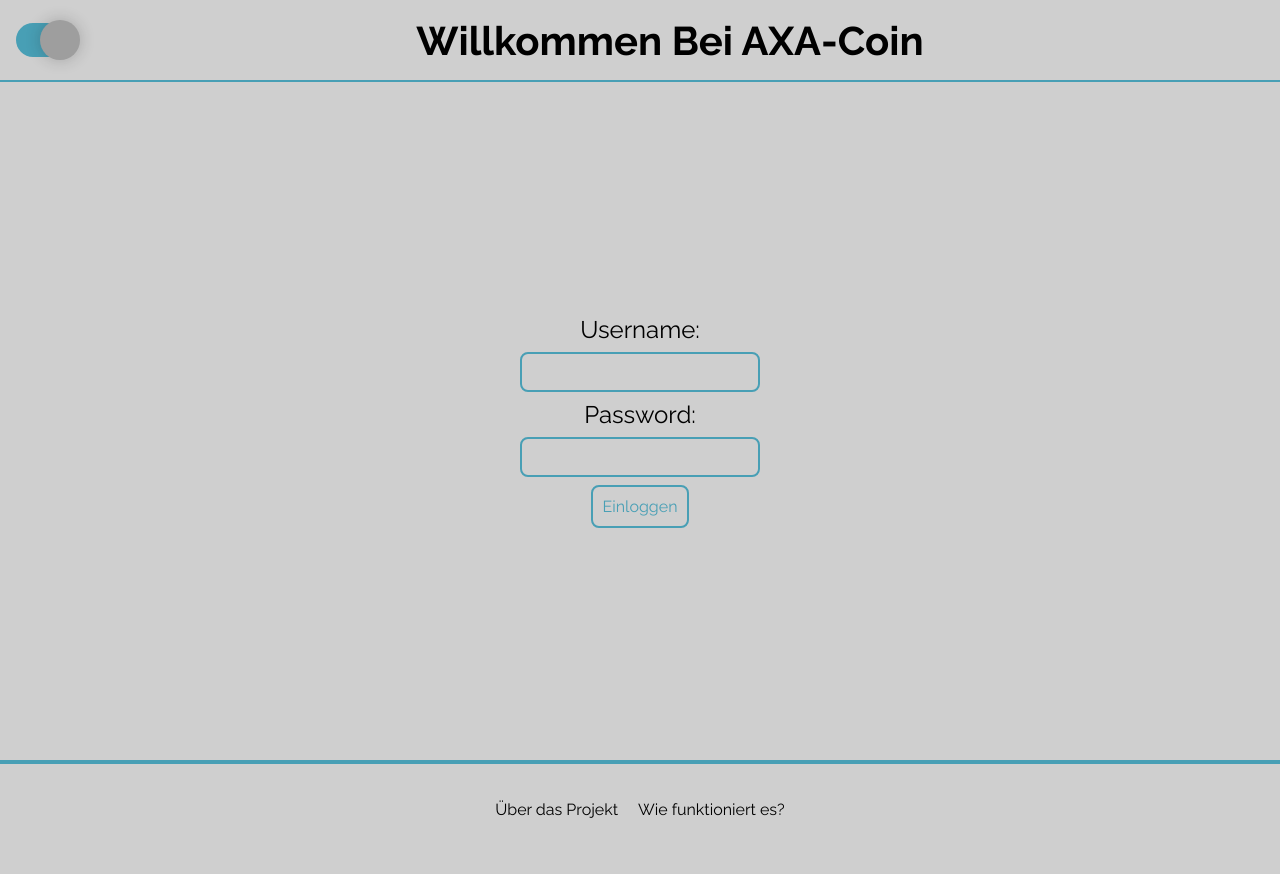
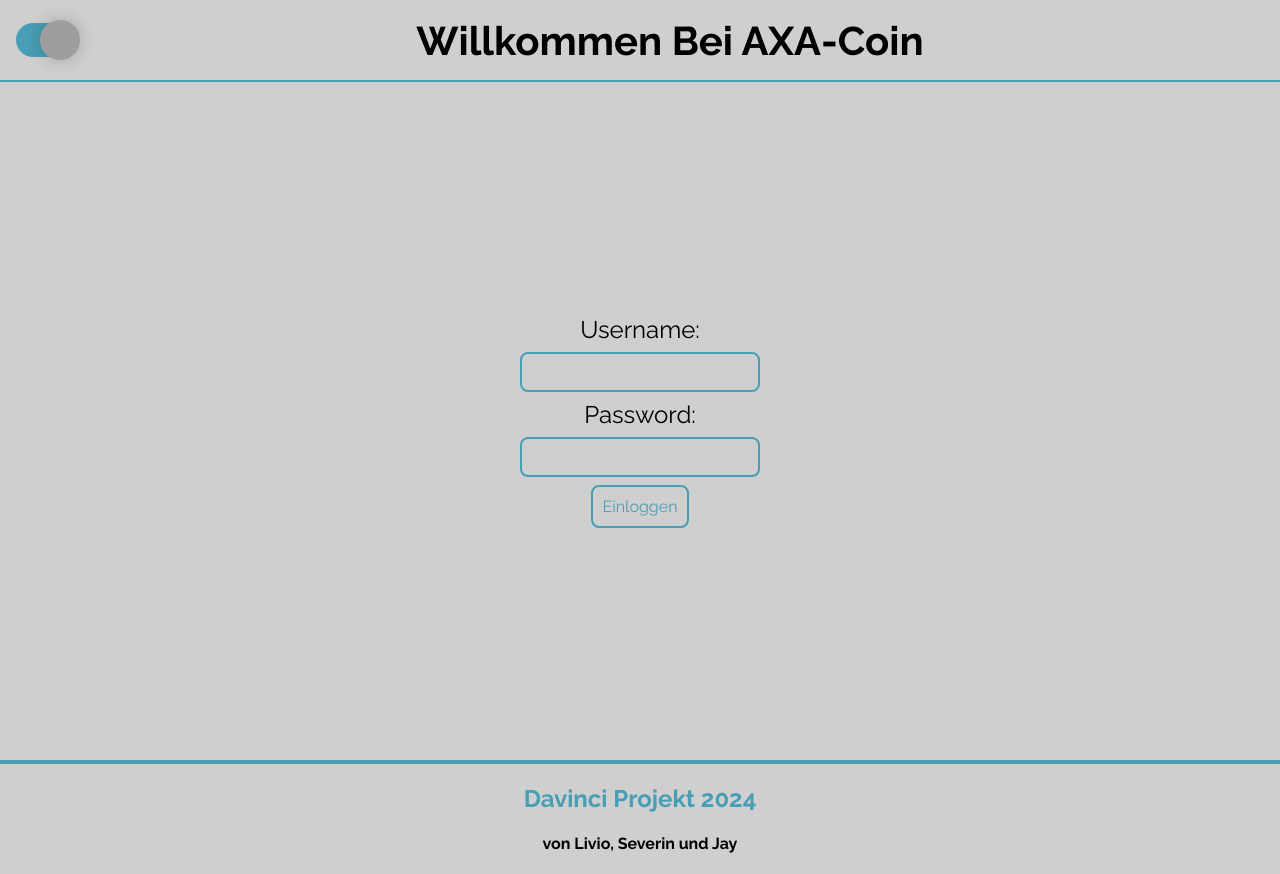
Before and after one commit to SeverinPue/axa-coin, a React (Create React App) app in the folder frontend/axa-coin/: page /login in a window 1280 px wide. Built offline with nearby package versions, Linux system fonts and the light colour scheme; grey boxes are pictures that could not be loaded.

Commit message:
woooo footer. about irrelevant.

```diff
--- a/frontend/axa-coin/src/App.js
+++ b/frontend/axa-coin/src/App.js
@@ -32,7 +32,6 @@
             <Route path="/a/product" element={<AdminProtectedRoute component={<EditProdukte/>}/>}></Route>
             <Route path="/a/tasks" element={<AdminProtectedRoute component={<TaskEdit/>}/>}></Route>
             <Route path="/a/transactions" element={<AdminProtectedRoute component={<TransactionsAdmin/>}/>}></Route>
-
             <Route path="/login" element={<Login />} />
             <Route path="/a/users" element={<AdminProtectedRoute component={<EditUser/>}/>} />
             <Route path="*" element={<NotFound />} />
--- a/frontend/axa-coin/src/components/footer.tsx
+++ b/frontend/axa-coin/src/components/footer.tsx
@@ -5,10 +5,10 @@
   return (
     <footer className="footer">
       <nav className="footer-nav">
-        <ul className="footer-links">
-          <li><a href="/about" className="footer-link">Über das Projekt</a></li>
-          <li><a href="/instructions" className="footer-link">Wie funktioniert es?</a></li>
-        </ul>
+        <div className="titles">
+          <h2 className="davinci">Davinci Projekt 2024</h2>
+          <h4 className="autoren">von Livio, Severin und Jay</h4>
+        </div>
       </nav>
     </footer>
   );
--- a/frontend/axa-coin/src/components/stylesheets/footer.css
+++ b/frontend/axa-coin/src/components/stylesheets/footer.css
@@ -1,29 +1,19 @@
-.footer {
-    background-color: var(--primary);
-    color: var(--secondary);
-    padding: 20px 0;
-    text-align: center;
-  }
-
-  .footer-nav {
-    display: flex;
-    justify-content: center;
-  }
-
-  .footer-links {
-    list-style: none;
-    padding: 0;
-    display: flex;
-    gap: 20px;
-  }
-
-  .footer-link {
-    color: var(--secondary);
-    text-decoration: none;
-    font-size: 16px;
-    transition: color 0.3s ease;
-  }
-
-  .footer-link:hover {
-    color: var(--titles);
-  }
+.davinci{
+  color: var(--titles);
+}
+.autoren{
+  color: var(--secondary);
+}
+.footer{
+  display: flex;
+  justify-content: center;
+  align-items: center;
+}
+.footer-nav{
+  display: flex;
+  justify-content: center;
+  align-items: center;
+}
+.titles{
+  text-align: center;
+}
--- a/frontend/axa-coin/src/pages/about.jsx
+++ b/frontend/axa-coin/src/pages/about.jsx
@@ -5,7 +5,32 @@
     return (
 
         <div className="aboutMain">
-            <p className="aboutText">About</p>
+            <h2 className="startTitle">Davinci Projekt 2024</h2>
+            <h3>von Livio, Jay und Severin</h3>
+            <span>
+
+                <ol className="list">
+                    <li>
+                        <strong>Aufgaben erhalten:</strong>
+                        <br />
+                        Dein Berufsbildner stellt dir regelmäßig Aufgaben in AxA-Coin.
+                        Jede Aufgabe hat eine Beschreibung und eine Deadline, bis zu dieser Deadline sollst du die Aufgabe abgeben.
+                    </li>
+                    <li>
+                        <strong>Erarbeiten und Abgeben:</strong>
+                        <br />
+                        Du kannst dir selber aufteilen bis wann du welche aufgabe du machen sollst aber spätistens bis zur Deadline abgeben.
+                        Sobald du eine Aufgabe fertig erarbeitet hast, reichst du sie mit einem Klick auf "Einreichen" ein.
+                    </li>
+                    <li>
+                        <strong>Punkte erhalten:</strong>
+                        <br />
+                        Dein Berufsbildner prüft deine eingereichten Aufgaben.
+                        Die Berufbildner könenn anschliessend die Aufgabe bestätigen oder Zurückgeben wenn sie bestätigt wird bekommst du deine Punkte.
+                    </li>
+
+                </ol>
+            </span>
         </div>
         );
 }
```
